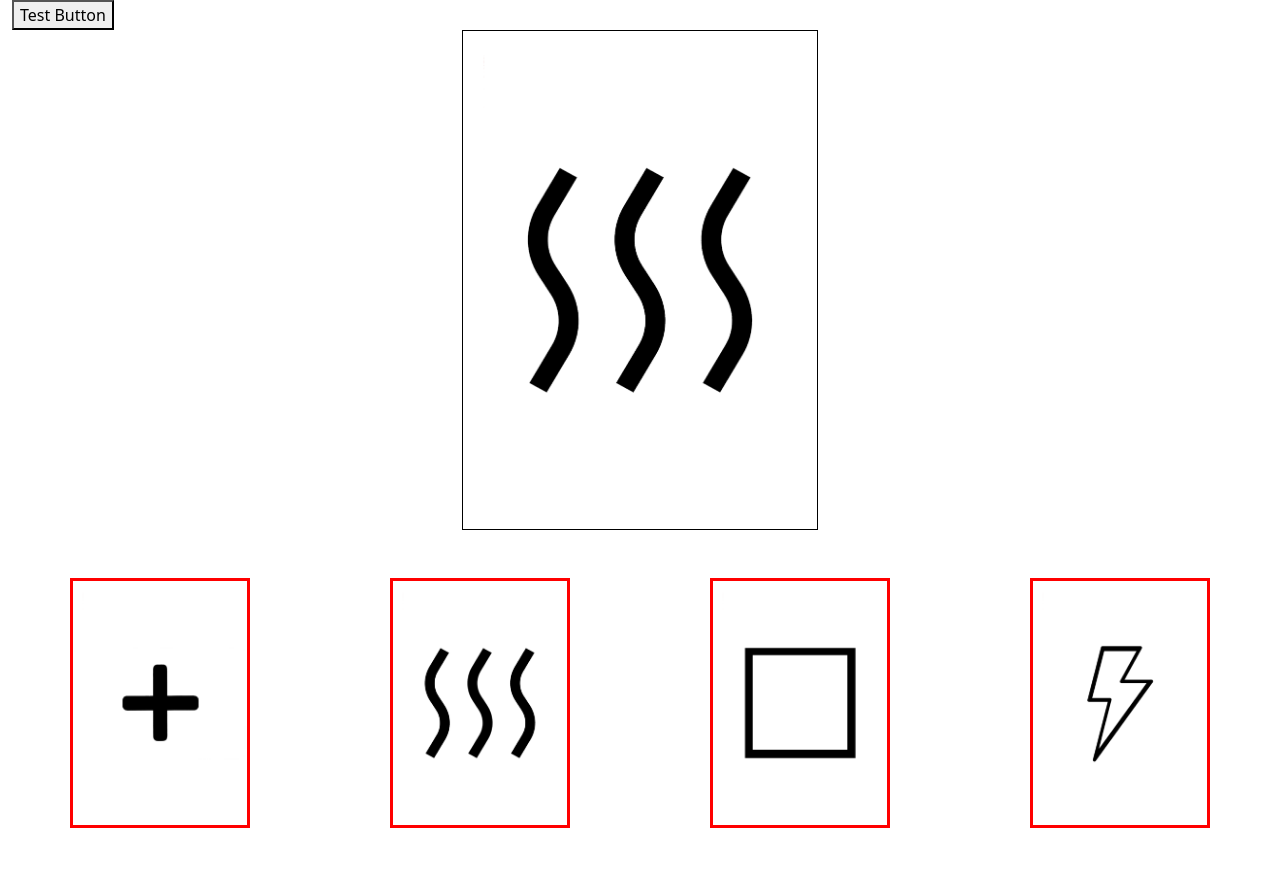
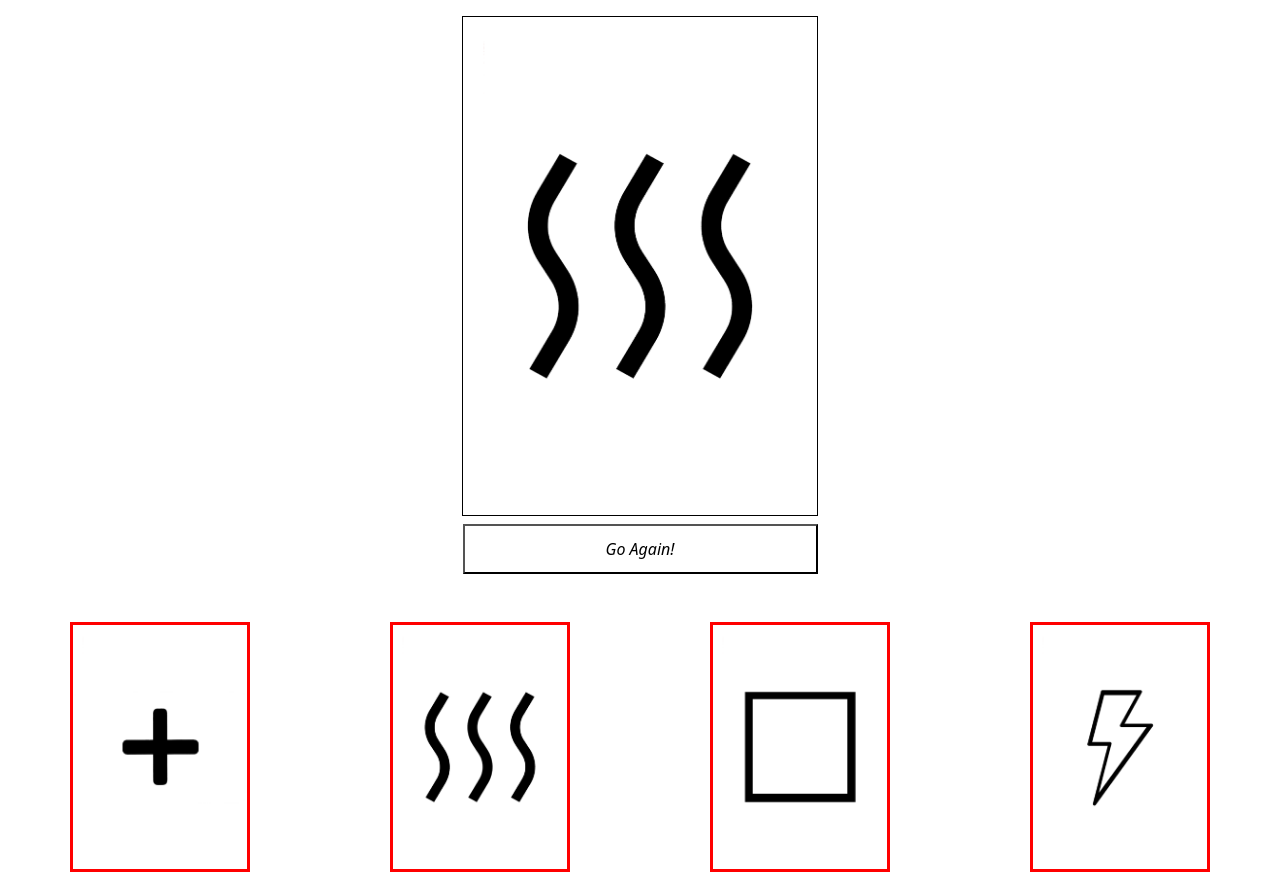
Before and after one commit to RvN-R/Zener, a React (Create React App) app in the folder zener-app/: page / in a window 1280 px wide. Both pictures are taken after a click on the picture 159 px from the left and 703 px from the top of the page. Before the commit the page ends 828 px from the top, so only its background shows below. Built offline with nearby package versions, Linux system fonts and the light colour scheme.

Commit message:
Added zener state and go again btn, is a bug where house card doesn't appear in river deck

```diff
--- a/zener-app/src/App.css
+++ b/zener-app/src/App.css
@@ -1,53 +1,3 @@
-/* .App {
-  text-align: center;
-  display: flex;
-  flex-direction: column;
-  justify-content: space-evenly;
-  align-items: center;
-} */
-
-/* .App-logo {
-  height: 40vmin;
-  pointer-events: none;
-} */
-
-/* @media (prefers-reduced-motion: no-preference) {
-  .App-logo {
-    animation: App-logo-spin infinite 20s linear;
-  }
-} */
-
-/* .App-header {
-  background-color: #282c34;
-  min-height: 100vh;
-  display: flex;
-  flex-direction: column;
-  align-items: center;
-  justify-content: center;
-  font-size: calc(10px + 2vmin);
-  color: white;
-}
-
-.App-link {
-  color: #61dafb;
-}
-
-@keyframes App-logo-spin {
-  from {
-    transform: rotate(0deg);
-  }
-  to {
-    transform: rotate(360deg);
-  }
-} */
-
-/* .house-card-container {
-  display: flex;
-  justify-content: center;
-  align-items: center;
-  margin: 20px;
-} */
-
 .house-card {
   height: 500px;
   width: auto;
@@ -68,3 +18,20 @@
 .river-card:hover {
   border-width: medium;
 }
+
+.go-again-btn {
+  width: 355px;
+  height: 50px;
+  color: black;
+  background-color: white;
+  border-color: black;
+  font-style: oblique;
+}
+
+.go-again-btn:hover {
+  color: white;
+  background-color: black;
+  border-color: white;
+  font-weight: bold;
+  border-width: thick;
+}
--- a/zener-app/src/App.js
+++ b/zener-app/src/App.js
@@ -9,6 +9,7 @@ import {nanoid} from "nanoid"
 function App() {
   const [houseCard, setHouseCard] = React.useState(newHouseCard())
   const [riverCard, setRiverCard] = React.useState(newRiverCard())
+  const [zener, setZener] = React.useState(false)
 
   function randomNum(){
     return Math.floor((Math.random() * 8) + 1)
@@ -25,13 +26,13 @@ function App() {
 
   function newRiverCard(){
 
-    // Below creates a variable called houseCardArr allocation the state of houseCard to it
+    // Below creates a variable called houseCardArr that has the state of houseCard allocated to it
     // Then an empty array called newArray
     // Push the value of the houseCard to newArray so the one of the River cards will be the same as the house card.
     // Using a for loop to create a variable called X and allocatinig it a random number
 
     const houseCardArr = [houseCard]
-    // const randomSpliceIndex = Math.floor((Math.random() * 3) + 1)
+
     const newArray =[]
     newArray.push({
       value: houseCardArr[0].value,
@@ -41,6 +42,7 @@ function App() {
 
     for( let i = 0; i < 3; i ++){
        let x = randomNum()
+
 
       // conflictValue checks whether newArray value property are the same as x
       // if they match it returns true
@@ -66,6 +68,8 @@ function App() {
     const randomNewIndex = Math.floor((Math.random() * 3) + 1)
 
     const rearrangedNewArray = arrayMove(newArray,0,randomNewIndex)
+
+    console.table(rearrangedNewArray)
 
     return rearrangedNewArray
   }
@@ -97,9 +101,10 @@ function App() {
 
   }
 
-  const riverCardElements = riverCard.map((card) => (
-  <RiverCard key={card.id}{...card} clickHandler={() => checkMatch(card.value, card.id)}/>
-  ))
+  console.table(houseCard)
+  console.table(riverCard)
+
+
 
   // This effect checks to see if any of the river card status's aren't 0
   // If so it returns houseCardReveal function.
@@ -107,10 +112,9 @@ function App() {
   React.useEffect(() => {
     const riverCardStatus = riverCard.some(card => card.status === 1)
     if(riverCardStatus === true){
-      return setTimeout(houseCardReveal, 500)
+      setTimeout(houseCardReveal, 500) && setZener(true)
     }
   },[riverCard])
-
 
   // houseCardReveal function flips the houseCard flipped value
   // from the current value to the opposite of that value i.e false to true
@@ -121,10 +125,32 @@ function App() {
     }))
   }
 
+  // zenerRefresh function checks to see if Zener is true
+  // if true its supposed to refresh the state of setHouseCard, setRiverCard and setZener
+  // However its not doing this properly
+
+  function zenerRefresh(){
+    if (zener === true){
+      setHouseCard(newHouseCard())
+      setRiverCard(newRiverCard())
+      setZener(false)
+    }
+  }
+
+
+  const riverCardElements = riverCard.map((card) => (
+    <RiverCard key={card.id}{...card} clickHandler={() => checkMatch(card.value, card.id)}/>
+    ))
+
   return (
     <div className="container-fluid">
-      <button className='test-button' onClick={arrayMove}>Test Button</button>
+      {/* <button className='test-button' onClick={arrayMove}>Test Button</button> */}
       <HouseCard value = {houseCard.value} flipped ={houseCard.flipped}/>
+      <div className='row'>
+        <div className="col-12 d-flex justify-content-center mt-2">
+          {zener && <button className="go-again-btn" onClick={zenerRefresh}>Go Again!</button>}
+        </div>
+      </div>
       <div className='row mt-5'>
         {riverCardElements}
       </div>
--- a/zener-app/src/HouseCard.js
+++ b/zener-app/src/HouseCard.js
@@ -13,7 +13,7 @@ function HouseCard(props){
 
     return(
         <div className="row">
-            <div className="col-12 d-flex justify-content-center">
+            <div className="col-12 d-flex justify-content-center mt-3">
                 <img className="house-card" src={houseCardFlip()}/>
             </div>
         </div>
```
